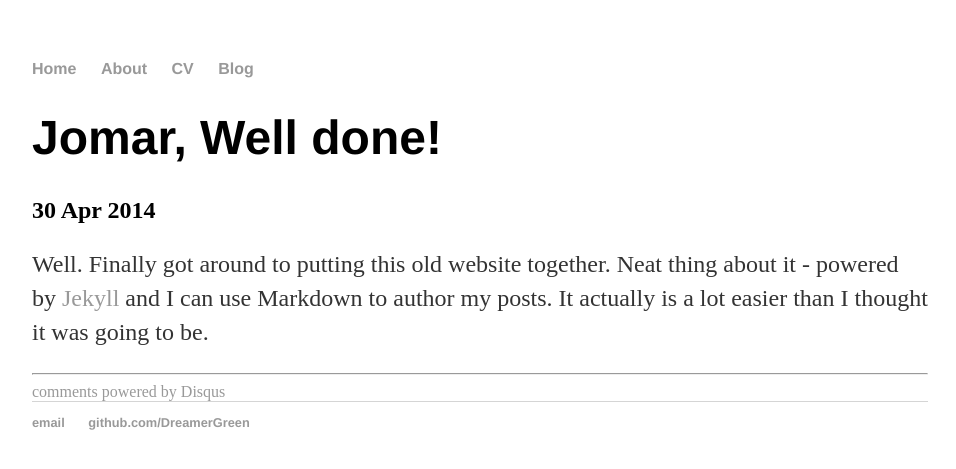
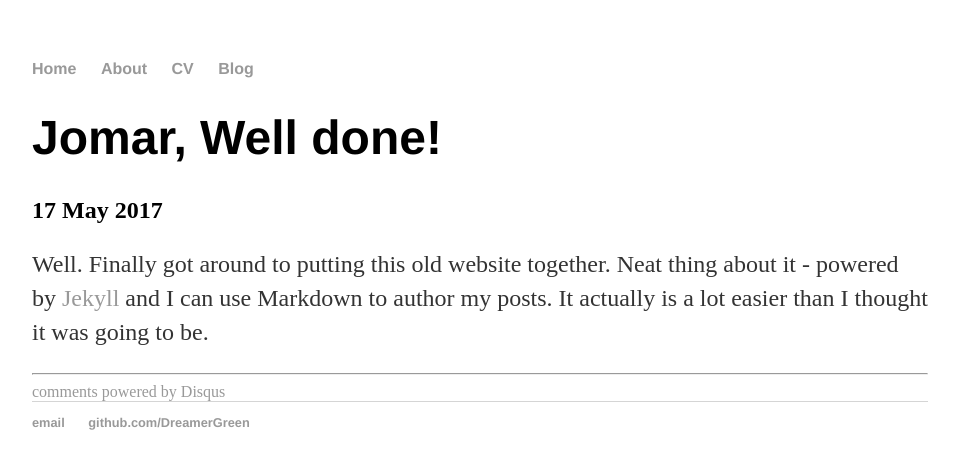
Before and after one commit to DreamerGreen/DreamerGreen.github.io, a Jekyll site: the page built from _posts/2015-05-17-hank-quinlan-site-launched.md, in a window 1280 px wide. Shown: the top 469 px of the page, without its empty margins (160-1116 px from the left). Built offline with Jekyll 4.4.1, drawn with Linux system fonts in a browser that asks for light colours; comment, search, counter and statistics services are not loaded.

Commit message:
Update 2015-05-17-hank-quinlan-site-launched.md

```diff
--- a/_posts/2015-05-17-hank-quinlan-site-launched.md
+++ b/_posts/2015-05-17-hank-quinlan-site-launched.md
@@ -1,7 +1,7 @@
 ---
 layout: post
 title: "Jomar, Well done!"
-date: 2014-04-30
+date: 2017-05-17
 ---
 
 Well. Finally got around to putting this old website together. Neat thing about it - powered by [Jekyll](http://jekyllrb.com) and I can use Markdown to author my posts. It actually is a lot easier than I thought it was going to be.
```
